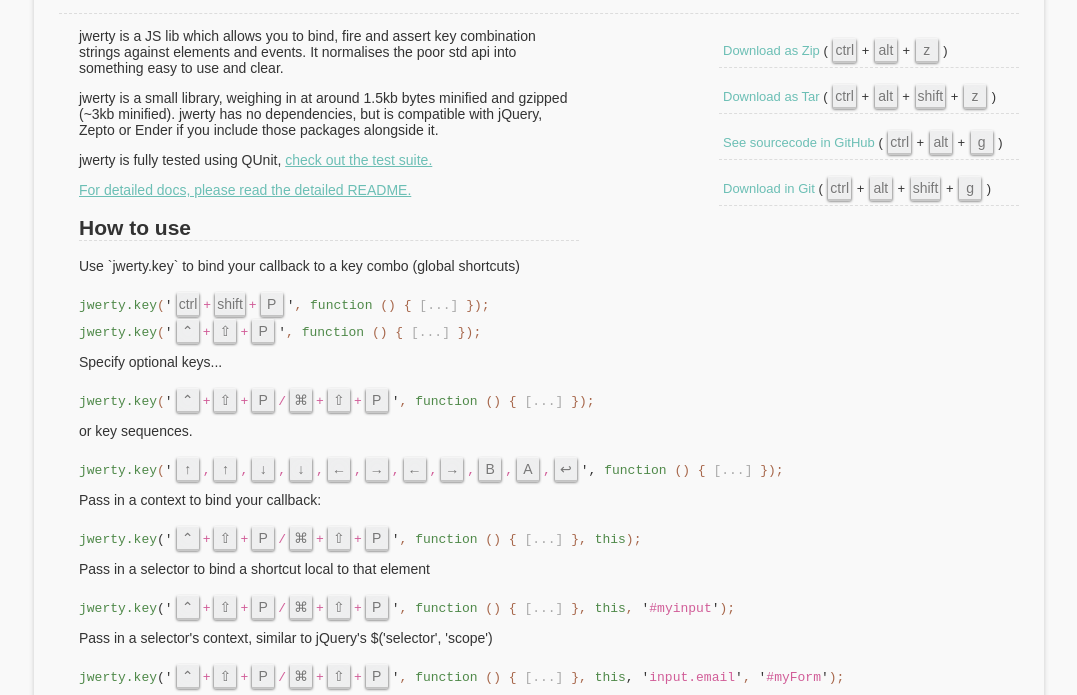
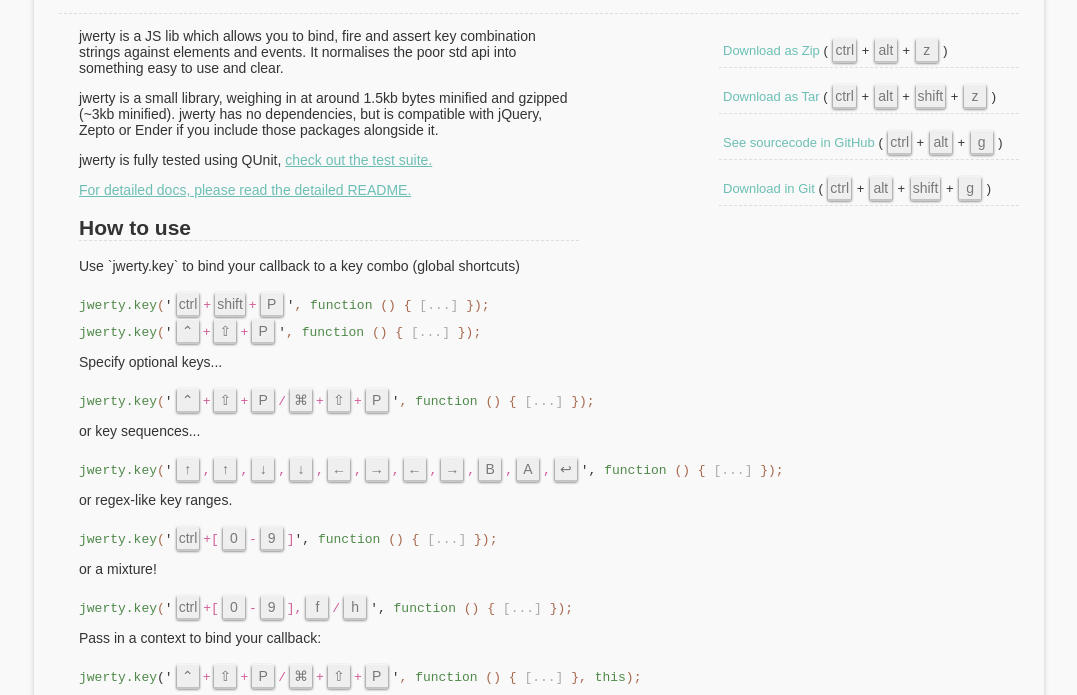
Before and after one commit to keithamus/jwerty, a website: page index.html in a window 1280 px wide. Shown: the part 105-800 px from the top of the page, without its empty margins (101-1178 px from the left). Drawn offline with Linux system fonts and the light colour scheme.

Commit message:
Added docs for 0.3 version

```diff
--- a/index.html
+++ b/index.html
@@ -214,11 +214,25 @@
 <b class="kw">jwerty.key</b><b>(</b>'<b class="s"><b class="key">⌃</b>+<b class="key">⇧</b>+<b class="key">P</b>/<b class="key">⌘</b>+<b class="key">⇧</b>+<b class="key">P</b></b>'<b>,</b> <b class="kw">function</b> <b>() {</b> <b class="c">[...]</b> <b>});</b></code></pre>
 
                 <p>
-                    or key sequences.
+                    or key sequences...
                 </p>
 
                 <pre><code>
 <b class="kw">jwerty.key</b><b>(</b>'<b class="s"><b class="key">↑</b>,<b class="key">↑</b>,<b class="key">↓</b>,<b class="key">↓</b>,<b class="key">←</b>,<b class="key">→</b>,<b class="key">←</b>,<b class="key">→</b>,<b class="key">B</b>,<b class="key">A</b>,<b class="key">↩</b></b>', <b class="kw">function</b> <b>() {</b> <b class="c">[...]</b> <b>});</b></code></pre>
+
+                <p>
+                    or regex-like key ranges.
+                </p>
+
+                <pre><code>
+<b class="kw">jwerty.key</b><b>(</b>'<b class="s"><b class="key">ctrl</b>+[<b class="key">0</b>-<b class="key">9</b>]</b></b>', <b class="kw">function</b> <b>() {</b> <b class="c">[...]</b> <b>});</b></code></pre>
+
+                <p>
+                    or a mixture!
+                </p>
+
+                <pre><code>
+<b class="kw">jwerty.key</b><b>(</b>'<b class="s"><b class="key">ctrl</b>+[<b class="key">0</b>-<b class="key">9</b>],<b class="key">f</b>/<b class="key">h</b></b></b>', <b class="kw">function</b> <b>() {</b> <b class="c">[...]</b> <b>});</b></code></pre>
 
                 <p>
                     Pass in a context to bind your callback:
```
